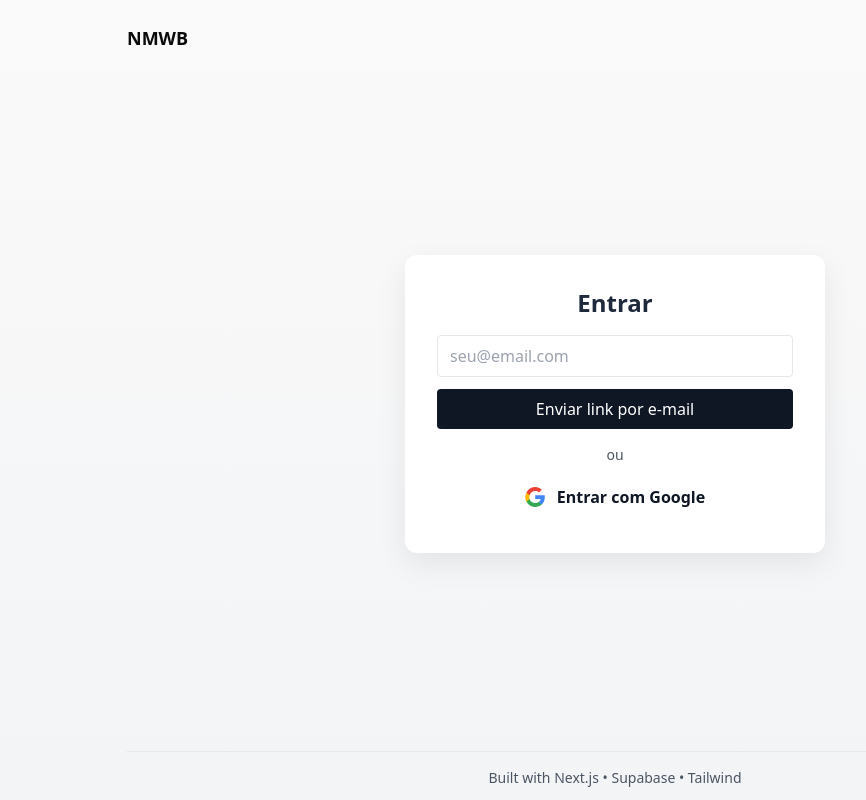
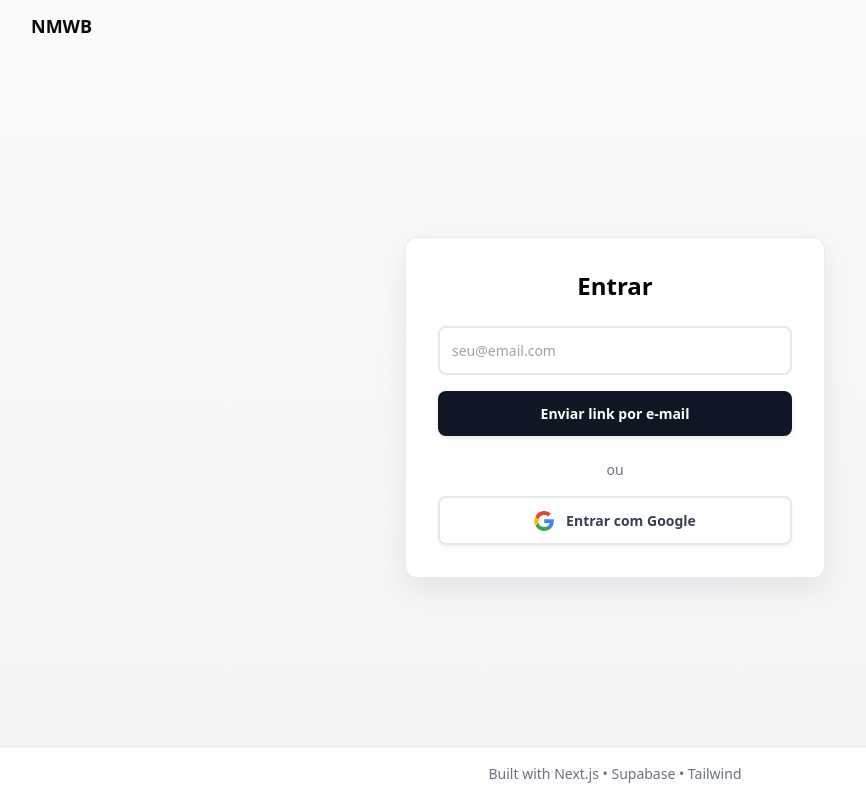
Before and after one commit to NMWBased/gAuth, a Next.js app: page /login in a window 1280 px wide. Shown: the whole page, without its empty margins (25-891 px from the left). Built offline with nearby package versions, Linux system fonts and the light colour scheme; no server answers.

Commit message:
mudanças de organização

```diff
--- a/app/globals.css
+++ b/app/globals.css
@@ -2,38 +2,91 @@
 @tailwind components;
 @tailwind utilities;
 
+/* ========== LAYOUT BASE ========== */
 html, body, #__next {
   height: 100%;
 }
 
-.container {
-  max-width: 1000px;
+body {
+  background: linear-gradient(180deg, #fafafa, #f3f4f6);
+  min-height: 100vh;
+  margin: 0;
+  padding: 0;
 }
 
-/* Base site styles */
-:root {
-  color-scheme: light;
+.app-layout {
+  min-height: 100vh;
+  display: flex;
+  flex-direction: column;
 }
 
-body {
-  background: linear-gradient(180deg, #fafafa, #f3f4f6);
+.app-header {
+  flex-shrink: 0;
+  z-index: 10;
 }
 
+.app-content {
+  flex: 1;
+  display: flex;
+  align-items: center;
+  justify-content: center;
+  padding: 1rem;
+  min-height: 0;
+}
+
+.app-footer {
+  flex-shrink: 0;
+  margin-top: auto;
+  padding: 1rem 0;
+  text-align: center;
+  font-size: 0.875rem;
+  color: #6b7280;
+  border-top: 1px solid #e5e7eb;
+  background: rgba(255, 255, 255, 0.8);
+  backdrop-filter: blur(10px);
+}
+
+/* ========== CONTAINERS ========== */
+.container {
+  max-width: 1200px;
+  margin: 0 auto;
+  padding: 0 1rem;
+}
+
+.page-container {
+  width: 100%;
+  max-width: 1200px;
+  margin: 0 auto;
+  padding: 0 1rem;
+}
+
+.content-wrapper {
+  width: 100%;
+  max-content: fit-content;
+}
+
+/* ========== CARDS ========== */
 .card {
   background: white;
   border-radius: 12px;
-  box-shadow: var(--tw-shadow, 0 4px 12px rgba(15,23,42,0.06));
-  padding: 1rem;
+  box-shadow: 0 4px 12px rgba(15,23,42,0.06);
+  border: 1px solid rgba(229, 231, 235, 0.8);
+  padding: 1.5rem;
+  transition: all 0.2s ease;
 }
 
-/* Centered layout for auth pages */
-.auth-wrap {
-  /* Use flex so children can center without forcing extra height that causes scrollbars */
-  min-height: 100%;
+.card:hover {
+  box-shadow: 0 8px 24px rgba(15,23,42,0.10);
+  transform: translateY(-1px);
+}
+
+/* ========== AUTH PAGES ========== */
+.auth-container {
   display: flex;
   align-items: center;
   justify-content: center;
-  padding: 2rem 0;
+  min-height: 100%;
+  width: 100%;
 }
 
 .auth-card {
@@ -43,17 +96,41 @@ body {
   border-radius: 12px;
   background: white;
   box-shadow: 0 10px 30px rgba(2,6,23,0.08);
+  border: 1px solid rgba(229, 231, 235, 0.8);
   transform: translateY(0);
+  animation: float-in 420ms ease-out both;
+  text-align: center;
+}
+
+.welcome-card {
+  width: 100%;
+  max-width: 600px;
+  padding: 3rem 2rem;
+  border-radius: 16px;
+  background: white;
+  box-shadow: 0 10px 30px rgba(2,6,23,0.08);
+  border: 1px solid rgba(229, 231, 235, 0.8);
+  text-align: center;
   animation: float-in 420ms ease-out both;
 }
 
+/* ========== ANIMATIONS ========== */
 @keyframes float-in {
   from { opacity: 0; transform: translateY(10px) scale(.995); }
   to { opacity: 1; transform: translateY(0) scale(1); }
 }
 
+@keyframes pulse {
+  0%, 100% { opacity: 1; }
+  50% { opacity: 0.8; }
+}
+
 .animate-fade-in {
   animation: float-in 360ms ease-out both;
+}
+
+.animate-pulse {
+  animation: pulse 2s cubic-bezier(0.4, 0, 0.6, 1) infinite;
 }
 
 /* Corporate navbar link underline */
@@ -91,44 +168,212 @@ body {
 .profile-title { font-size: 1.25rem; font-weight: 600; }
 .muted { color: #6b7280 }
 
-/* Form primary button */
-.primary-btn {
-  background: #0f1724; color: white; padding: 0.5rem 1rem; border-radius: 0.375rem; font-weight: 600;
-}
-.primary-btn:hover { background: #172036 }
-
-
+/* ========== BUTTONS ========== */
 .btn {
   display: inline-flex;
   align-items: center;
   justify-content: center;
-  gap: 0.5rem;
-  padding: 0.5rem 1rem;
-  border-radius: 0.375rem;
+  gap: 0.75rem;
+  padding: 0.75rem 1.25rem;
+  border-radius: 8px;
   font-size: 0.875rem;
-  font-weight: 500;
+  font-weight: 600;
+  border: none;
+  cursor: pointer;
+  transition: all 0.2s ease;
+  text-decoration: none;
 }
 
 .btn-primary {
-  background-color: #0f1724; /* mono-900 */
+  background-color: #0f1724;
   color: white;
-}
-.btn-primary:hover { background-color: #1f2937; /* mono-800 */ }
-
-.input {
-  width: 100%;
-  border: 1px solid #d1d5db; /* border-mono-300 */
-  padding: 0.5rem 0.75rem;
-  border-radius: 0.375rem;
-  background: white;
+  box-shadow: 0 2px 4px rgba(15, 23, 36, 0.1);
 }
 
-.muted { color: #6b7280 }
+.btn-primary:hover {
+  background-color: #1f2937;
+  box-shadow: 0 4px 8px rgba(15, 23, 36, 0.15);
+  transform: translateY(-1px);
+}
 
-footer.site-footer {
-  margin-top: 0;
-  padding: 1rem 0;
+.btn-primary:active {
+  transform: translateY(0);
+  box-shadow: 0 2px 4px rgba(15, 23, 36, 0.1);
+}
+
+.btn-google {
+  background: white;
+  color: #374151;
+  border: 2px solid #e5e7eb;
+  box-shadow: 0 2px 4px rgba(0, 0, 0, 0.05);
+  font-weight: 600;
+  transition: all 0.15s ease;
+}
+
+.btn-google:hover {
+  border-color: #d1d5db;
+  box-shadow: 0 4px 12px rgba(0, 0, 0, 0.10);
+  transform: translateY(-1px);
+}
+
+.btn-google:active {
+  transform: translateY(0) scale(0.98);
+  box-shadow: 0 2px 4px rgba(0, 0, 0, 0.05);
+}
+
+.btn-google:disabled {
+  opacity: 0.6;
+  cursor: not-allowed;
+  transform: none;
+}
+
+.btn-google:disabled:hover {
+  transform: none;
+  border-color: #e5e7eb;
+  box-shadow: 0 2px 4px rgba(0, 0, 0, 0.05);
+}
+
+/* ========== PROFILE PAGE ========== */
+.profile-container {
+  width: 100%;
+  max-width: 1200px;
+  margin: 0 auto;
+  padding: 0 1rem;
+}
+
+.profile-header {
+  margin-bottom: 2rem;
+}
+
+.profile-title {
+  font-size: 1.875rem;
+  font-weight: 600;
+  color: #111827;
+  margin-bottom: 0.5rem;
+}
+
+.profile-subtitle {
+  font-size: 0.875rem;
+  color: #6b7280;
+}
+
+.profile-grid {
+  display: grid;
+  grid-template-columns: 1fr;
+  gap: 1.5rem;
+}
+
+@media (min-width: 768px) {
+  .profile-grid {
+    grid-template-columns: 1fr 2fr;
+  }
+}
+
+.profile-card {
+  background: white;
+  padding: 1.5rem;
+  border-radius: 12px;
+  box-shadow: 0 4px 6px rgba(0, 0, 0, 0.05);
+  border: 1px solid #e5e7eb;
+}
+
+.profile-card h3 {
+  font-size: 1.125rem;
+  font-weight: 600;
+  margin-bottom: 1rem;
+  color: #111827;
+}
+
+/* ========== FORMS ========== */
+.form-input {
+  width: 100%;
+  border: 2px solid #e5e7eb;
+  padding: 0.75rem;
+  border-radius: 8px;
+  background: white;
+  font-size: 0.875rem;
+  transition: all 0.2s ease;
+}
+
+.form-input:focus {
+  outline: none;
+  border-color: #3b82f6;
+  box-shadow: 0 0 0 3px rgba(59, 130, 246, 0.1);
+}
+
+.form-label {
+  display: block;
+  font-size: 0.875rem;
+  font-weight: 600;
+  color: #374151;
+  margin-bottom: 0.5rem;
+}
+
+/* ========== UTILITIES ========== */
+.muted {
+  color: #6b7280;
+}
+
+.text-center {
   text-align: center;
-  color: #9ca3af;
-  background: transparent; /* match body */
 }
+
+.w-full {
+  width: 100%;
+}
+
+.flex {
+  display: flex;
+}
+
+.items-center {
+  align-items: center;
+}
+
+.justify-center {
+  justify-content: center;
+}
+
+.gap-4 {
+  gap: 1rem;
+}
+
+.space-y-4 > * + * {
+  margin-top: 1rem;
+}
+
+.space-y-6 > * + * {
+  margin-top: 1.5rem;
+}
+
+.mb-2 { margin-bottom: 0.5rem; }
+.mb-4 { margin-bottom: 1rem; }
+.mb-6 { margin-bottom: 1.5rem; }
+.mt-4 { margin-top: 1rem; }
+
+.text-sm { font-size: 0.875rem; }
+.text-2xl { font-size: 1.5rem; }
+.text-3xl { font-size: 1.875rem; }
+
+.font-semibold { font-weight: 600; }
+.font-bold { font-weight: 700; }
+
+/* ========== RESPONSIVE ========== */
+@media (max-width: 768px) {
+  .container {
+    padding: 0 0.75rem;
+  }
+
+  .auth-card, .welcome-card {
+    margin: 1rem;
+    padding: 1.5rem;
+  }
+
+  .profile-container {
+    padding: 0 0.75rem;
+  }
+
+  .profile-grid {
+    gap: 1rem;
+  }
+}
--- a/app/layout.tsx
+++ b/app/layout.tsx
@@ -10,14 +10,24 @@ export const metadata = {
 export default function RootLayout({ children }: { children: ReactNode }) {
   return (
     <html lang="pt-BR">
-      <body className="text-slate-800">
-  <main className="min-h-screen container mx-auto p-3 flex flex-col min-h-0">
-          <Header />
-          <div className="flex-1 flex items-center justify-center min-h-0 pt-2">{children}</div>
-          <footer className="mt-8 border-t pt-4 text-center text-sm text-mono-600">
+      <body>
+        <div className="app-layout">
+          <header className="app-header">
+            <div className="container">
+              <Header />
+            </div>
+          </header>
+
+          <main className="app-content">
+            <div className="content-wrapper">
+              {children}
+            </div>
+          </main>
+
+          <footer className="app-footer">
             Built with Next.js • Supabase • Tailwind
           </footer>
-        </main>
+        </div>
       </body>
     </html>
   )
--- a/app/login/page.tsx
+++ b/app/login/page.tsx
@@ -98,20 +98,39 @@ export default function LoginPage() {
     }
   }
   return (
-    <div className="auth-wrap">
-      <div className="w-full max-w-md auth-card transform transition duration-300 ease-out text-center">
-        <h2 className="text-2xl font-semibold mb-4">Entrar</h2>
-        <form onSubmit={signInWithEmail} className="space-y-3 mb-4">
-          <input className="w-full border px-3 py-2 rounded" placeholder="seu@email.com" value={email} onChange={(e) => setEmail(e.target.value)} type="email" required />
-          <button className="w-full px-4 py-2 bg-mono-900 text-white rounded" type="submit">Enviar link por e-mail</button>
+    <div className="auth-container">
+      <div className="auth-card">
+        <h2 className="text-2xl font-semibold mb-6">Entrar</h2>
+        <form onSubmit={signInWithEmail} className="space-y-4 mb-6">
+          <input
+            className="form-input"
+            placeholder="seu@email.com"
+            value={email}
+            onChange={(e) => setEmail(e.target.value)}
+            type="email"
+            required
+          />
+          <button className="btn btn-primary w-full" type="submit">
+            Enviar link por e-mail
+          </button>
         </form>
 
-        <div className="mb-2 text-sm text-mono-600">ou</div>
-        <button type="button" onClick={(e) => { e.preventDefault(); signInWithGoogle(); }} disabled={googleLoading} className={`w-full px-4 py-3 rounded flex items-center justify-center gap-3 bg-white text-mono-900 ${googleLoading ? 'opacity-60 cursor-not-allowed' : ''}`}>
-          <svg className="w-5 h-5" viewBox="0 0 533.5 544.3" xmlns="http://www.w3.org/2000/svg" preserveAspectRatio="xMidYMid"><path fill="#4285F4" d="M533.5 278.4c0-18.5-1.6-36.3-4.6-53.6H272v101.4h146.9c-6.3 34.1-25.1 63-53.6 82.3v68.3h86.6c50.8-46.8 81.6-115.9 81.6-198.4z"/><path fill="#34A853" d="M272 544.3c72.6 0 133.6-24.1 178.1-65.5l-86.6-68.3c-24.1 16.2-55 25.9-91.5 25.9-70.2 0-129.7-47.4-151-111.2H34.9v69.9C79.3 486 170.9 544.3 272 544.3z"/><path fill="#FBBC05" d="M121 326.2c-10.9-32.9-10.9-68.4 0-101.3V154.9H34.9C12.6 200.2 0 246.0 0 278.4s12.6 78.2 34.9 123.5L121 326.2z"/><path fill="#EA4335" d="M272 108.1c38.9 0 74 13.4 101.5 39.6l76.1-76.1C402.8 24.5 345.2 0 272 0 170.9 0 79.3 58.3 34.9 154.9l86.1 69.9C142.3 155.5 201.8 108.1 272 108.1z"/></svg>
-          <span className="font-semibold">Entrar com Google</span>
+        <div className="mb-4 text-sm muted">ou</div>
+        <button
+          type="button"
+          onClick={(e) => { e.preventDefault(); signInWithGoogle(); }}
+          disabled={googleLoading}
+          className="btn btn-google w-full"
+        >
+          <svg className="w-5 h-5" viewBox="0 0 533.5 544.3" xmlns="http://www.w3.org/2000/svg" preserveAspectRatio="xMidYMid">
+            <path fill="#4285F4" d="M533.5 278.4c0-18.5-1.6-36.3-4.6-53.6H272v101.4h146.9c-6.3 34.1-25.1 63-53.6 82.3v68.3h86.6c50.8-46.8 81.6-115.9 81.6-198.4z"/>
+            <path fill="#34A853" d="M272 544.3c72.6 0 133.6-24.1 178.1-65.5l-86.6-68.3c-24.1 16.2-55 25.9-91.5 25.9-70.2 0-129.7-47.4-151-111.2H34.9v69.9C79.3 486 170.9 544.3 272 544.3z"/>
+            <path fill="#FBBC05" d="M121 326.2c-10.9-32.9-10.9-68.4 0-101.3V154.9H34.9C12.6 200.2 0 246.0 0 278.4s12.6 78.2 34.9 123.5L121 326.2z"/>
+            <path fill="#EA4335" d="M272 108.1c38.9 0 74 13.4 101.5 39.6l76.1-76.1C402.8 24.5 345.2 0 272 0 170.9 0 79.3 58.3 34.9 154.9l86.1 69.9C142.3 155.5 201.8 108.1 272 108.1z"/>
+          </svg>
+          <span>Entrar com Google</span>
         </button>
-        {message && <p className="mt-4 text-sm text-center">{message}</p>}
+        {message && <p className="mt-4 text-sm text-center muted">{message}</p>}
       </div>
     </div>
   )
```
Also changed, not shown: app/profile/page.tsx (+17 -16 lines), app/welcome/page.tsx (+6 -6 lines), components/ProfileForm.tsx (+23 -9 lines).
